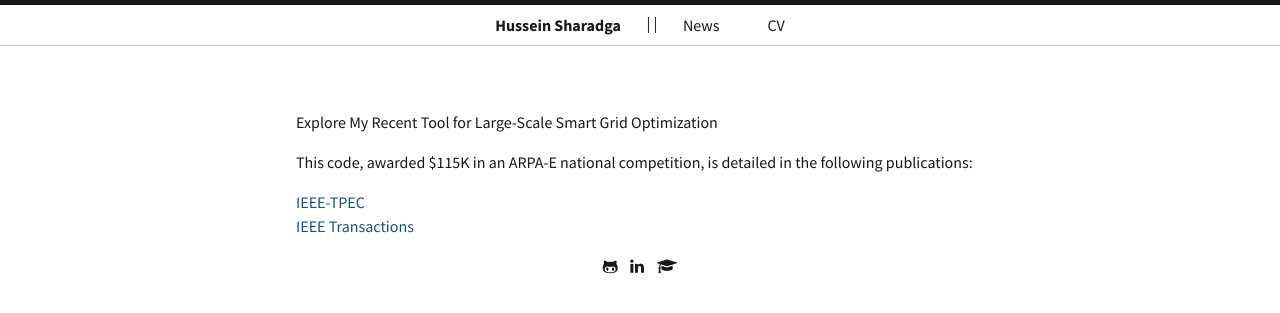
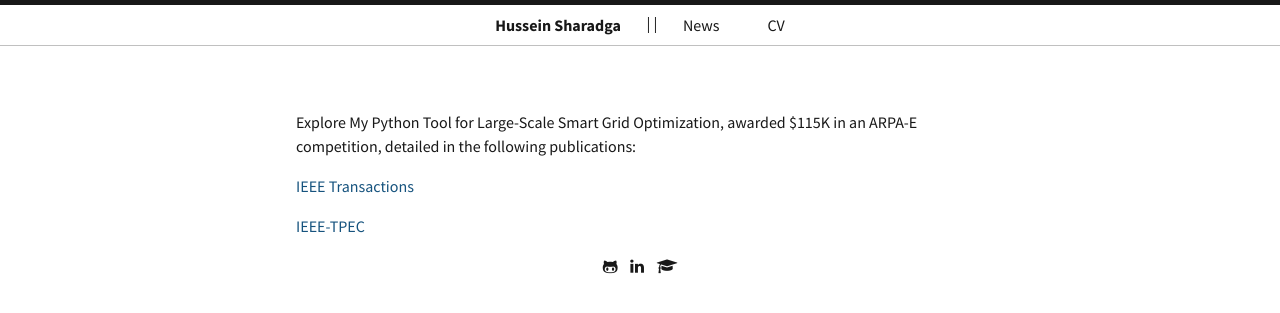
Before and after one commit to hssharadga/hssharadga.github.io, a Jekyll site: the page built from about.md, in a window 1280 px wide. Shown: the top 313 px of the page. Built offline with Jekyll 4.4.1, drawn with Linux system fonts in a browser that asks for light colours.

Commit message:
Update about.md

```diff
--- a/about.md
+++ b/about.md
@@ -3,9 +3,8 @@ layout: page
 title: " "
 ---
 
-Explore My Recent Tool for Large-Scale Smart Grid Optimization
+Explore My Python Tool for Large-Scale Smart Grid Optimization, awarded $115K in an ARPA-E competition, detailed in the following publications:
 
-This code, awarded $115K in an ARPA-E national competition, is detailed in the following publications:
+[IEEE Transactions](https://raw.githubusercontent.com/hssharadga/hssharadga.github.io/main/assets/IEEE_TIA.pdf)
 
-[IEEE-TPEC](https://github.com/hssharadga/hssharadga.github.io/blob/main/assets/IEEE_TPEC.pdf)
-[IEEE Transactions](https://github.com/hssharadga/hssharadga.github.io/blob/main/assets/IEEE_TIA.pdf)
+[IEEE-TPEC](https://raw.githubusercontent.com/hssharadga/hssharadga.github.io/main/assets/IEEE_TPEC.pdf)
```
